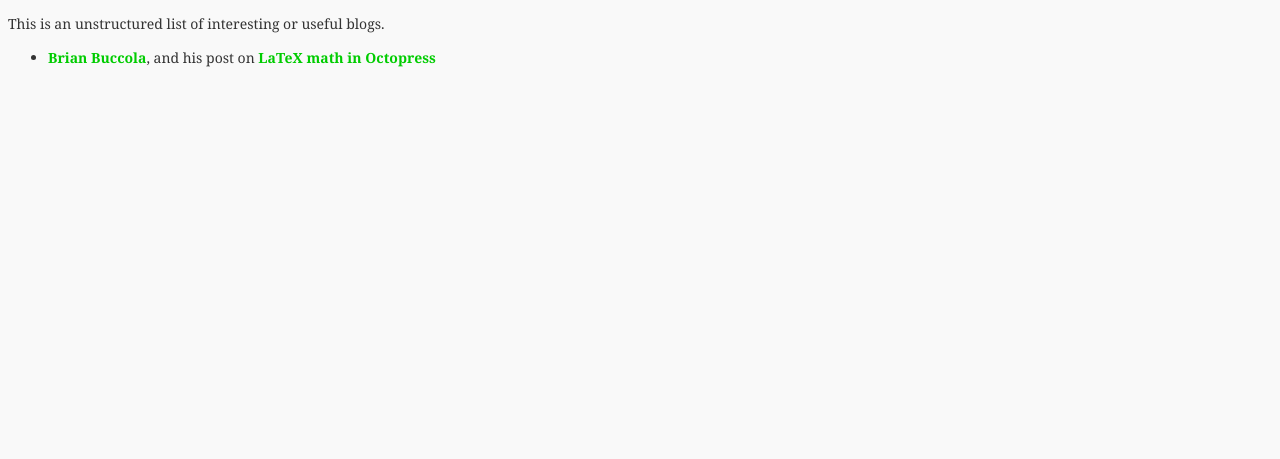
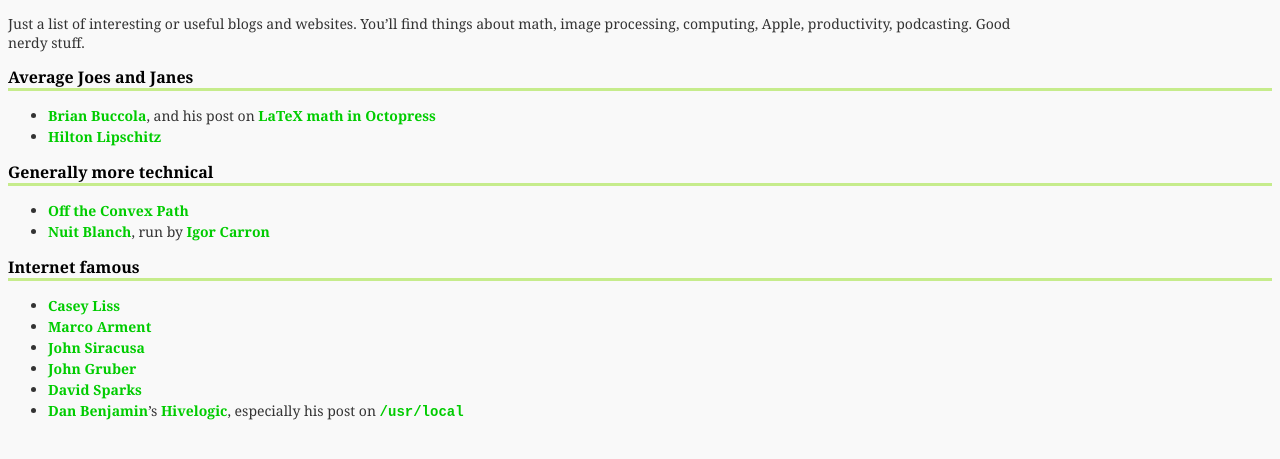
Before and after one commit to zacbook/zacbook, a Jekyll site: the page built from pages/blogroll.md, in a window 1280 px wide. Shown: the top 459 px of the page. Built offline with Jekyll 4.4.1, drawn with Linux system fonts in a browser that asks for light colours.

Commit message:
Updated blogroll.

```diff
--- a/pages/blogroll.md
+++ b/pages/blogroll.md
@@ -9,6 +9,23 @@
 permalink: /blogroll/
 ---
 
-This is an unstructured list of interesting or useful blogs.
+Just a list of interesting or useful blogs and websites. You'll find things about math, image processing, computing, Apple, productivity, podcasting. Good nerdy stuff.
+
+## Average Joes and Janes
 
 - [Brian Buccola](http://brianbuccola.com), and his post on [LaTeX math in Octopress](http://brianbuccola.com/latex-math-in-octopress/)
+- [Hilton Lipschitz](http://hiltmon.com)
+
+## Generally more technical
+
+- [Off the Convex Path](http://www.offconvex.org)
+- [Nuit Blanch](http://nuit-blanche.blogspot.com), run by [Igor Carron](https://sites.google.com/site/igorcarron2/home)
+
+## Internet famous
+
+- [Casey Liss](https://www.caseyliss.com)
+- [Marco Arment](https://marco.org)
+- [John Siracusa](http://hypercritical.co)
+- [John Gruber](http://daringfireball.net)
+- [David Sparks](https://www.macsparky.com)
+- [Dan Benjamin](http://danbenjamin.com)'s [Hivelogic](http://hivelogic.com), especially his post on [`/usr/local`](http://hivelogic.com/articles/using_usr_local/)
```
